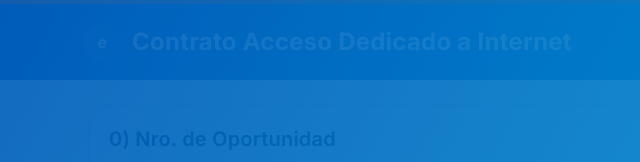
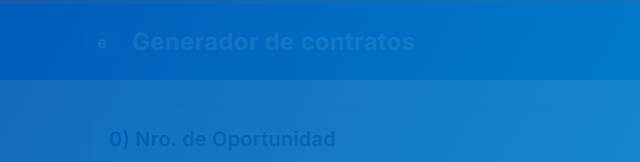
Before and after one commit to hmedinab18/ContratosInternetDedicado, a plain HTML site: page index.html in a window 1280 px wide. Shown: the top 162 px of the page, 0-640 px from the left. Drawn offline with nearby package versions, Linux system fonts and the light colour scheme; no server answers.

Commit message:
Change title from 'Contrato Acceso Dedicado a Internet' to 'Generador de contratos'

```diff
--- a/index.html
+++ b/index.html
@@ -3,7 +3,7 @@
 <head>
 <meta charset="utf-8"/>
 <meta name="viewport" content="width=device-width, initial-scale=1"/>
-<title>Contrato Acceso Dedicado a Internet</title>
+<title>Generador de contratos</title>
 <link rel="preconnect" href="https://fonts.googleapis.com">
 <link rel="preconnect" href="https://fonts.gstatic.com" crossorigin>
 <link href="https://fonts.googleapis.com/css2?family=Inter:wght@400;600;700&display=swap" rel="stylesheet">
@@ -74,7 +74,7 @@ thead tr{background:#f1f5f9}
   <div class="max-w-6xl mx-auto p-5 flex items-center justify-between gap-3">
     <div class="flex items-center gap-3">
       <div class="w-9 h-9 rounded-full bg-white/10 grid place-items-center font-extrabold">e</div>
-      <h1 class="text-2xl font-bold">Contrato Acceso Dedicado a Internet</h1>
+      <h1 class="text-2xl font-bold">Generador de contratos</h1>
     </div>
     <div class="flex items-center gap-2">
       <span id="whoami" class="text-sm px-2 py-1 rounded bg-black/20">—</span>
```
